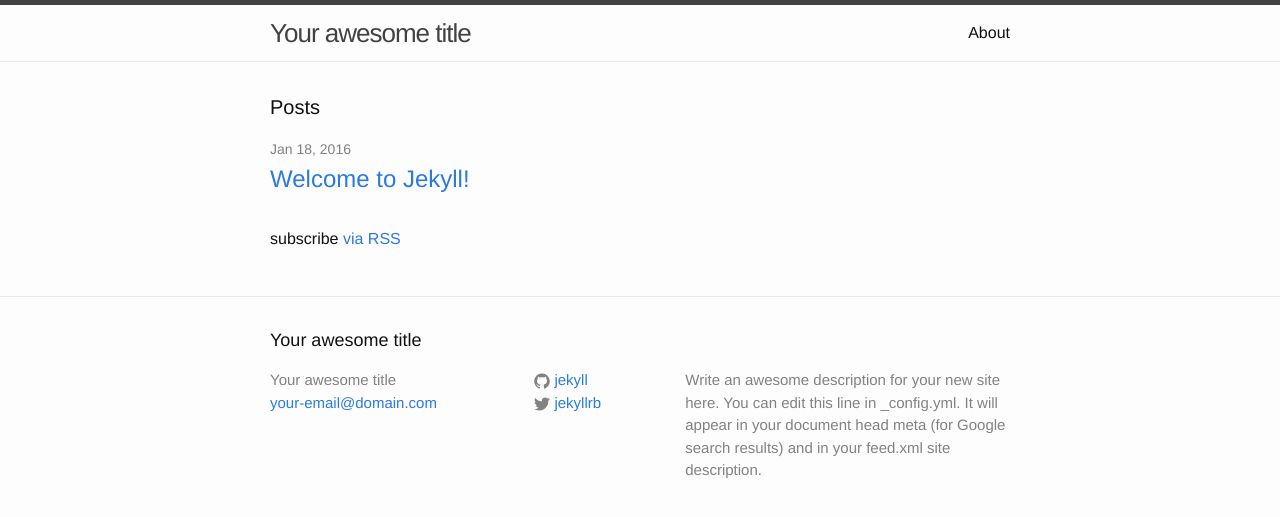
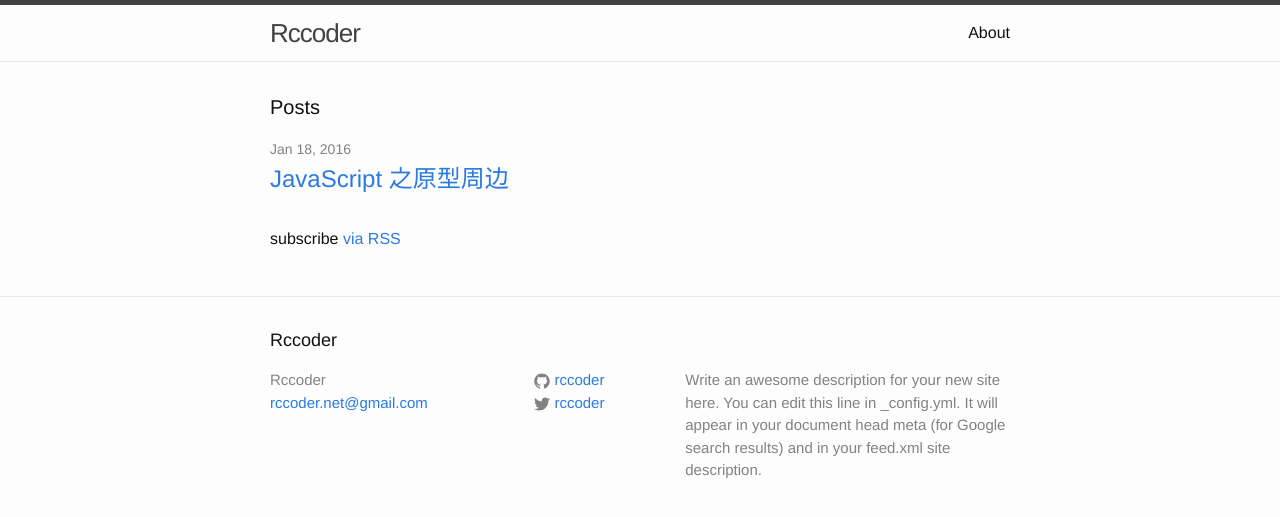
Before and after one commit to rccoder/blog, a Jekyll site: the page built from index.html, in a window 1280 px wide. Shown: the top 517 px of the page. Built offline with Jekyll 4.4.1, drawn with Linux system fonts in a browser that asks for light colours.

Commit message:
Update 1-21

```diff
--- a/_config.yml
+++ b/_config.yml
@@ -6,16 +6,16 @@
 # 'jekyll serve'. If you change this file, please restart the server process.
 
 # Site settings
-title: Your awesome title
-email: your-email@domain.com
+title: Rccoder
+email: rccoder.net@gmail.com
 description: > # this means to ignore newlines until "baseurl:"
   Write an awesome description for your new site here. You can edit this
   line in _config.yml. It will appear in your document head meta (for
   Google search results) and in your feed.xml site description.
 baseurl: "" # the subpath of your site, e.g. /blog
 url: "http://yourdomain.com" # the base hostname & protocol for your site
-twitter_username: jekyllrb
-github_username:  jekyll
+weibo_username: rccoder
+github_username:  rccoder
 
 # Build settings
 markdown: kramdown
--- a/_includes/footer.html
+++ b/_includes/footer.html
@@ -20,9 +20,9 @@
           </li>
           {% endif %}
 
-          {% if site.twitter_username %}
+          {% if site.weibo_username %}
           <li>
-            {% include icon-twitter.html username=site.twitter_username %}
+            {% include icon-twitter.html username=site.weibo_username %}
           </li>
           {% endif %}
         </ul>
--- a/_includes/icon-twitter.html
+++ b/_includes/icon-twitter.html
@@ -1 +1 @@
-<a href="https://twitter.com/{{ include.username }}"><span class="icon icon--twitter">{% include icon-twitter.svg %}</span><span class="username">{{ include.username }}</span></a>
+<a href="https://weibo.com/{{ include.username }}"><span class="icon icon--twitter">{% include icon-twitter.svg %}</span><span class="username">{{ include.username }}</span></a>
```
Also changed, not shown: _posts/2015-12-28-javascript-protytype.markdown (added, +96 -0 lines), _posts/2016-01-18-welcome-to-jekyll.markdown (deleted, +0 -25 lines).
